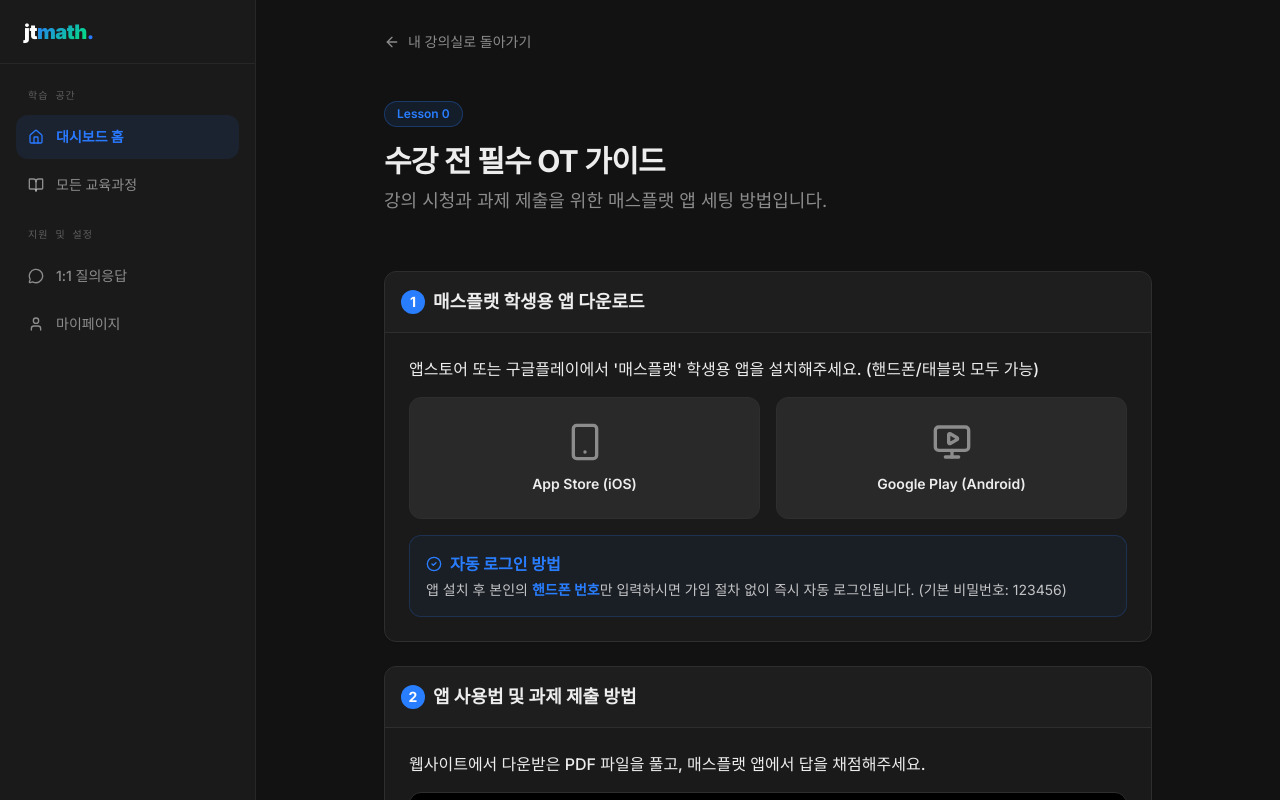
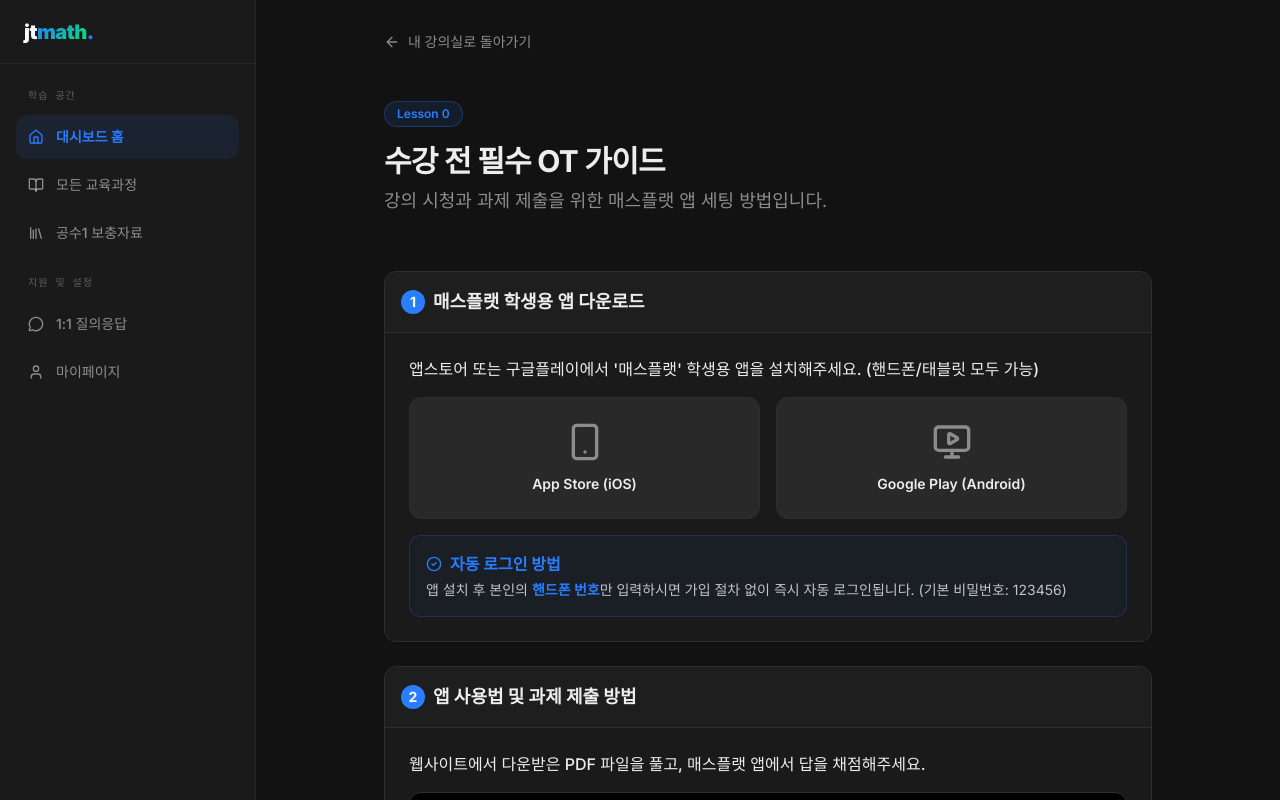
Before and after one commit to gomath777/jtmath-web, a Next.js app: page /dashboard/ot in a window 1280 px wide. Shown: the top 800 px of the page. Built offline with nearby package versions, Linux system fonts and the light colour scheme.

Commit message:
chore: 다른 채팅의 미커밋 변경사항 보존

```diff
--- a/package.json
+++ b/package.json
@@ -10,6 +10,7 @@
     "upload": "node scripts/upload-videos.mjs"
   },
   "dependencies": {
+    "@anthropic-ai/sdk": "^0.80.0",
     "@supabase/ssr": "^0.9.0",
     "@supabase/supabase-js": "^2.99.1",
     "@tosspayments/payment-sdk": "^1.9.2",
--- a/scripts/google-apps-script.js
+++ b/scripts/google-apps-script.js
@@ -69,8 +69,8 @@
     birth_date: birthDateStr.trim(),
     phone_student: String(phoneStudent).trim(),
     phone_parent: String(phoneParent).trim(),
-    course_option: courseOption.trim(),
-    naver_id: naverId.trim(),
+    course_option: String(courseOption).trim(),
+    naver_id: String(naverId).trim(),
     duration_months: 6,  // 기본 6개월. 필요시 수정
   };
 
--- a/src/app/admin/page.tsx
+++ b/src/app/admin/page.tsx
@@ -1,7 +1,7 @@
 import { createClient } from '@/utils/supabase/server';
 import { redirect } from 'next/navigation';
 import Link from 'next/link';
-import { Users, CreditCard, LayoutDashboard } from 'lucide-react';
+import { Users, CreditCard, LayoutDashboard, BookOpen } from 'lucide-react';
 import AdminUserRow from './AdminUserRow';
 
 // 관리자 이메일 목록 (환경 변수로 관리 가능)
@@ -106,6 +106,13 @@
             >
               <LayoutDashboard className="w-5 h-5" />
               현황 요약
+            </Link>
+            <Link
+              href="/admin/content-library"
+              className="flex items-center gap-3 px-4 py-3 font-bold rounded-xl transition-colors text-slate-600 hover:bg-slate-100"
+            >
+              <BookOpen className="w-5 h-5" />
+              콘텐츠 라이브러리
             </Link>
           </nav>
         </div>
--- a/src/app/dashboard/layout.tsx
+++ b/src/app/dashboard/layout.tsx
@@ -1,5 +1,5 @@
 import Link from 'next/link';
-import { BookOpen, Home, LogOut, Compass, MessageCircle, User } from 'lucide-react';
+import { BookOpen, Home, LogOut, MessageCircle, User, Library } from 'lucide-react';
 
 export default function DashboardLayout({
   children,
@@ -27,10 +27,17 @@
           </Link>
           <Link
             href="/courses"
-            className="flex items-center gap-3 rounded-xl px-3 py-3 text-white/50 transition-all hover:bg-white/[0.04] hover:text-white font-medium mb-4"
+            className="flex items-center gap-3 rounded-xl px-3 py-3 text-white/50 transition-all hover:bg-white/[0.04] hover:text-white font-medium"
           >
             <BookOpen className="h-4 w-4" />
             <span className="text-sm">모든 교육과정</span>
+          </Link>
+          <Link
+            href="/dashboard/supplements/gs1"
+            className="flex items-center gap-3 rounded-xl px-3 py-3 text-white/50 transition-all hover:bg-white/[0.04] hover:text-white font-medium mb-4"
+          >
+            <Library className="h-4 w-4" />
+            <span className="text-sm">공수1 보충자료</span>
           </Link>
 
           <div className="text-[10px] font-mono text-white/30 uppercase tracking-widest px-3 pb-2 pt-4">지원 및 설정</div>
```
Also changed, not shown: 2 other files (tests, documents, lock files or other folders).
